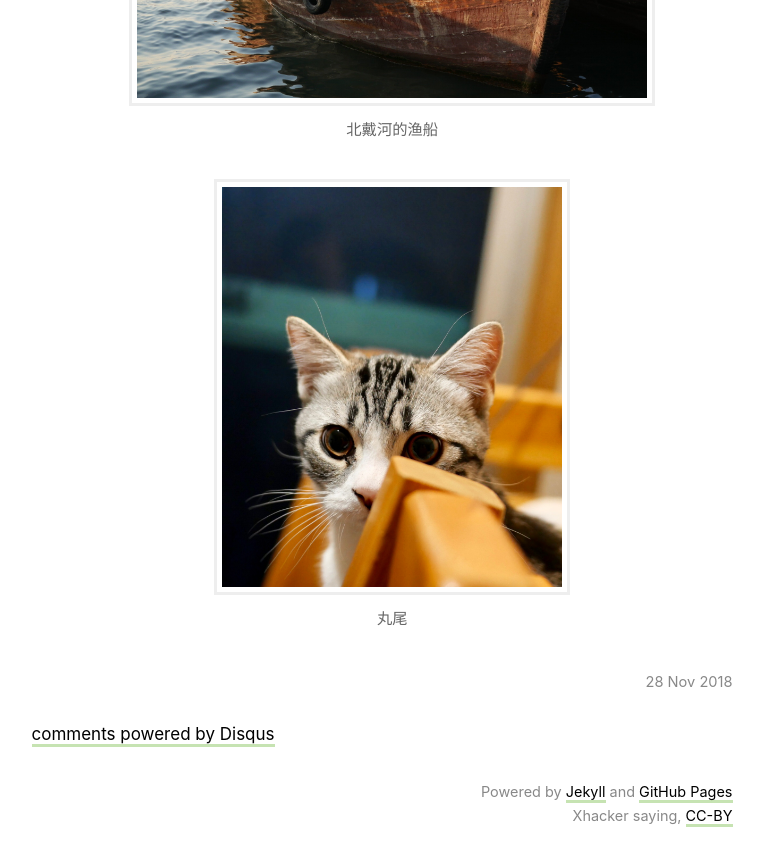
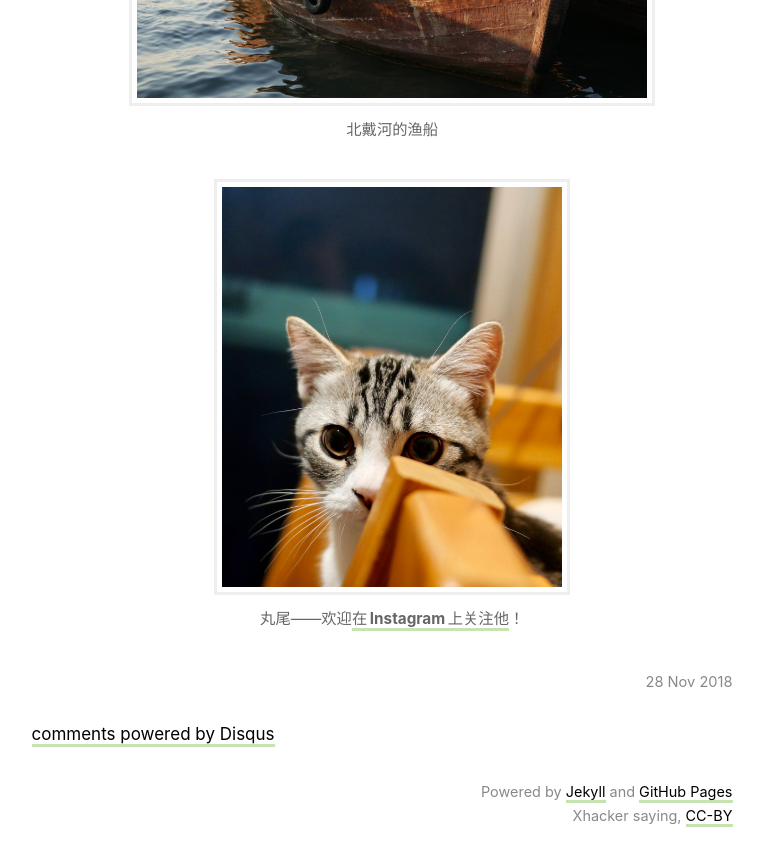
Before and after one commit to xhacker/xhacker.github.io, a Jekyll site: the page built from _posts/2018-11-28-gx9.md, in a window 1280 px wide and 900 px high, scrolled down 4741 px. Shown: the top 866 px of the window, without its empty margins (258-1022 px from the left). Built offline with Jekyll 4.4.1, drawn with Linux system fonts in a browser that asks for light colours; nearby versions of some CDN libraries; comment, search, counter and statistics services are not loaded.

Commit message:
Promotional link for 丸尾

```diff
--- a/_posts/2018-11-28-gx9.md
+++ b/_posts/2018-11-28-gx9.md
@@ -90,7 +90,7 @@ L Monochrome D。曾经一直不理解机内滤镜这些东西——不就是软
 
 <figure>
     <a class="frame square" href="/static/images/gx9/pilltail.jpg"><img alt="我的猫丸尾" src="/static/images/gx9/pilltail-1280.jpg"></a>
-    <figcaption>丸尾</figcaption>
+    <figcaption>丸尾——欢迎<a href="https://www.instagram.com/pilltail/">在 Instagram 上关注他</a>！</figcaption>
 </figure>
 
 [^1]: 严谨地说，这支镜头是 10.9–34mm ƒ1.7–2.8，等效全画幅 24–75mm。
```
